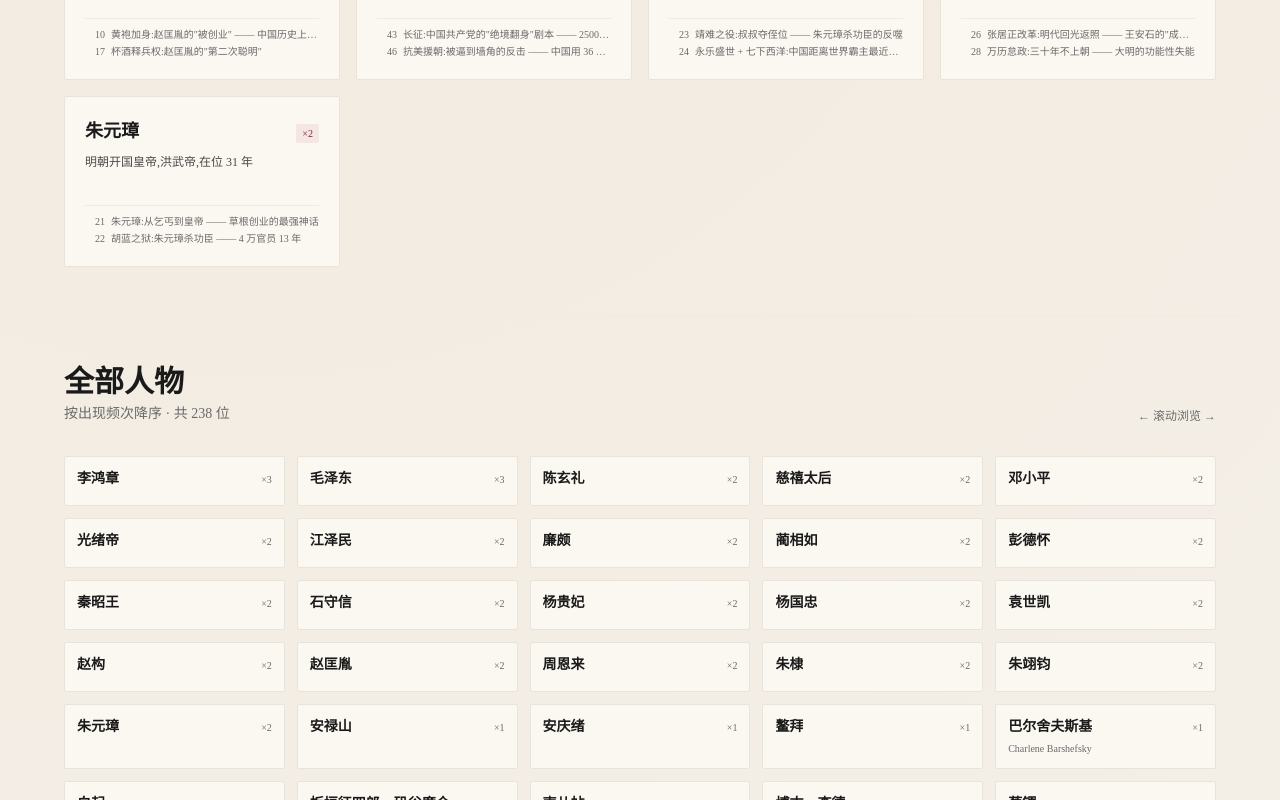
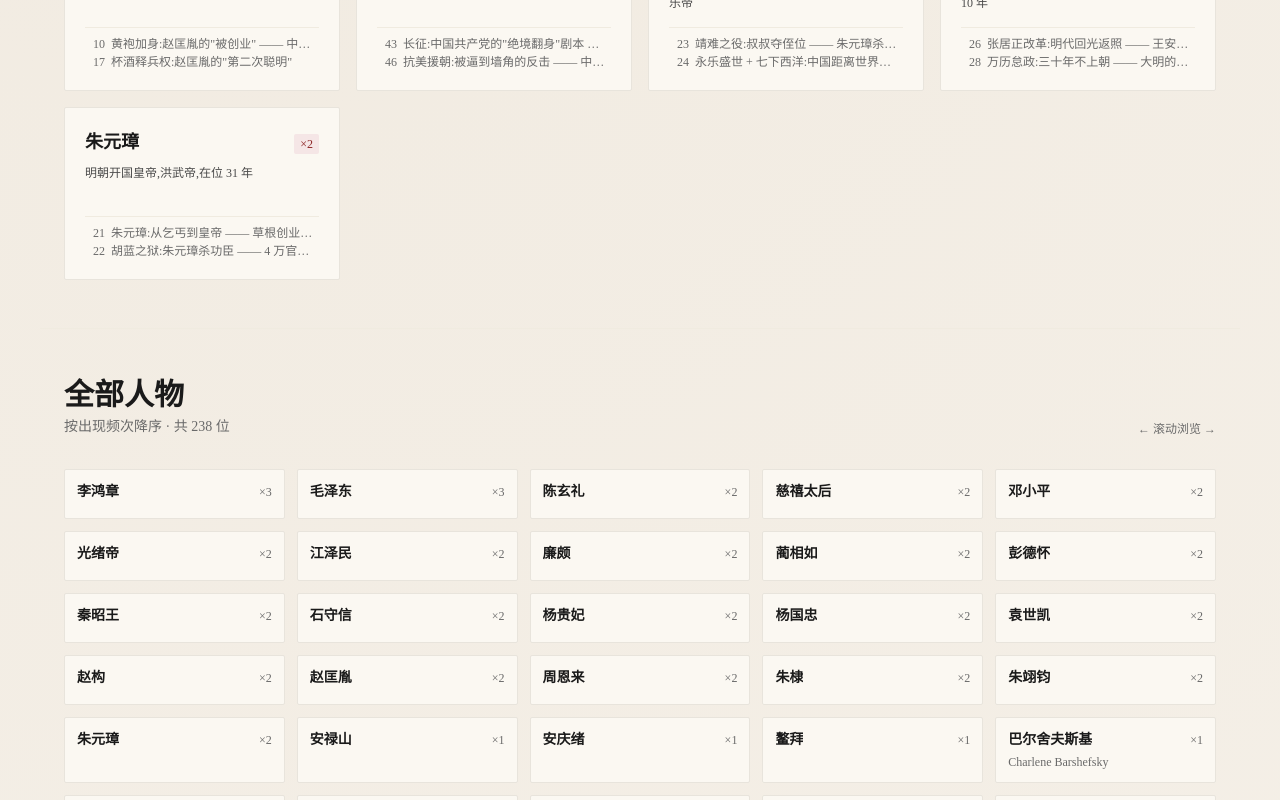
Before and after one commit to mishishi/history-tool, a Next.js app: page /figures in a window 1280 px wide. Shown: the part 1520-2320 px from the top of the page. Built offline with nearby package versions, Linux system fonts and the light colour scheme; no server answers; a small style sheet from the web is missing.

Commit message:
polish(figures): 10px→12px 装饰文字,Lighthouse Best 96→100

```diff
--- a/app/figures/page.tsx
+++ b/app/figures/page.tsx
@@ -154,7 +154,7 @@ function FiguresStat({ to, unit, desc }: { to: number; unit: string; desc: strin
         </span>
         <span className="text-xs md:text-sm text-ink-soft">{unit}</span>
       </div>
-      <p className="text-[10px] md:text-xs text-ink-mute">{desc}</p>
+      <p className="text-xs text-ink-mute">{desc}</p>
     </div>
   );
 }
@@ -181,12 +181,12 @@ function FigureCard({
           <h3 className="text-sm font-semibold text-ink group-hover:text-cinnabar transition-colors truncate">
             {figure.name}
           </h3>
-          <span className="text-[10px] text-ink-mute tabular-nums shrink-0">
+          <span className="text-xs text-ink-mute tabular-nums shrink-0">
             ×{count}
           </span>
         </div>
         {figure.aliases.length > 0 && (
-          <p className="text-[10px] text-ink-mute truncate">
+          <p className="text-xs text-ink-mute truncate">
             {figure.aliases.join(' · ')}
           </p>
         )}
@@ -205,7 +205,7 @@ function FigureCard({
           {figure.name}
         </h3>
         <span
-          className={`px-1.5 py-0.5 text-[10px] tabular-nums rounded-sm ${
+          className={`px-1.5 py-0.5 text-xs tabular-nums rounded-sm ${
             count >= 3
               ? 'bg-cinnabar text-paper'
               : 'bg-cinnabar-soft text-cinnabar-dark'
@@ -233,7 +233,7 @@ function FigureCard({
           return (
             <li
               key={slug}
-              className="text-[10px] text-ink-mute flex items-baseline gap-1.5 truncate"
+              className="text-xs text-ink-mute flex items-baseline gap-1.5 truncate"
             >
               <span className="text-ink-mute/60 tabular-nums shrink-0 w-5 text-right">
                 {String(a.episode).padStart(2, '0')}
@@ -243,7 +243,7 @@ function FigureCard({
           );
         })}
         {figure.articleSlugs.length > 3 && (
-          <li className="text-[10px] text-ink-mute/70">
+          <li className="text-xs text-ink-mute/70">
             等 {figure.articleSlugs.length - 3} 篇…
           </li>
         )}
```
